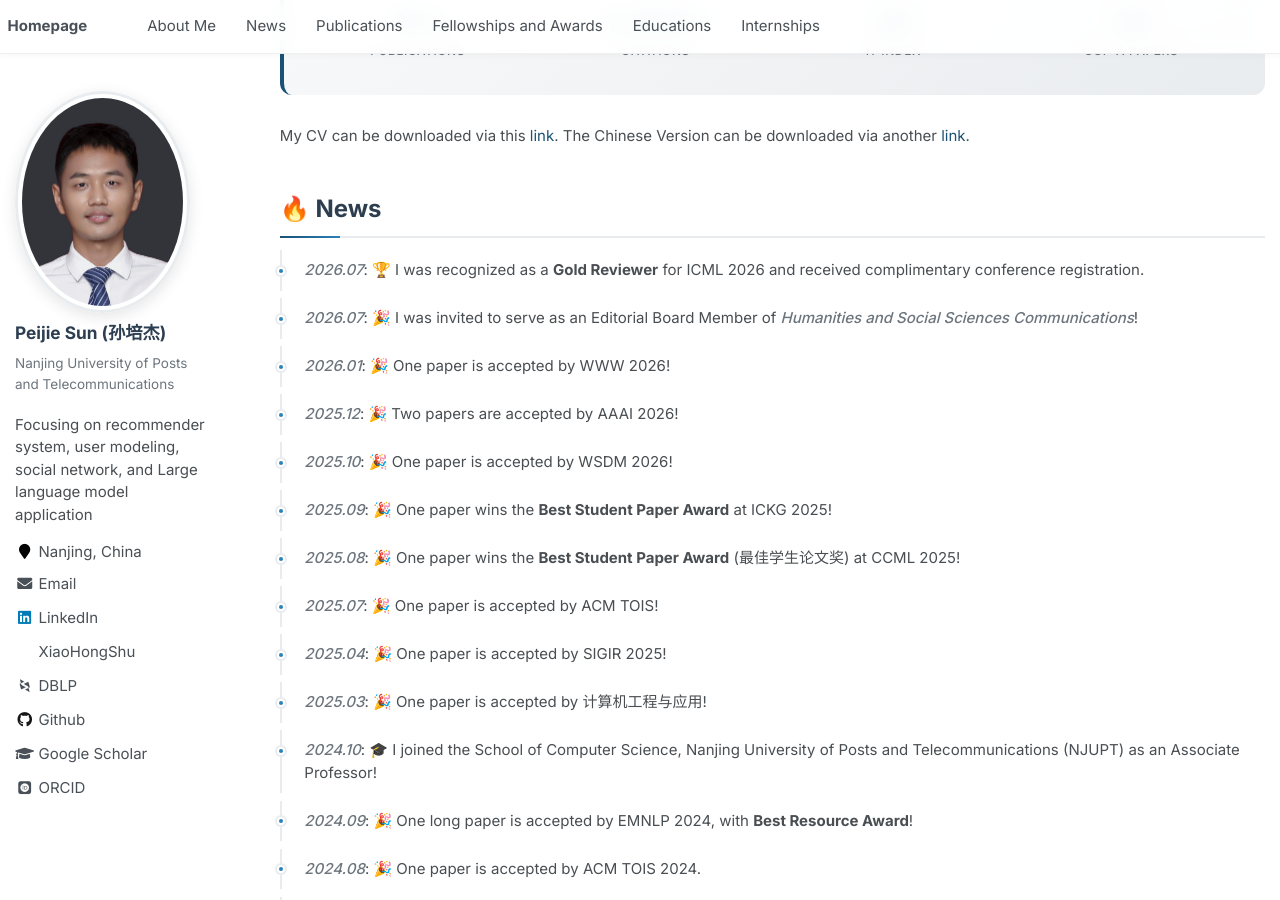
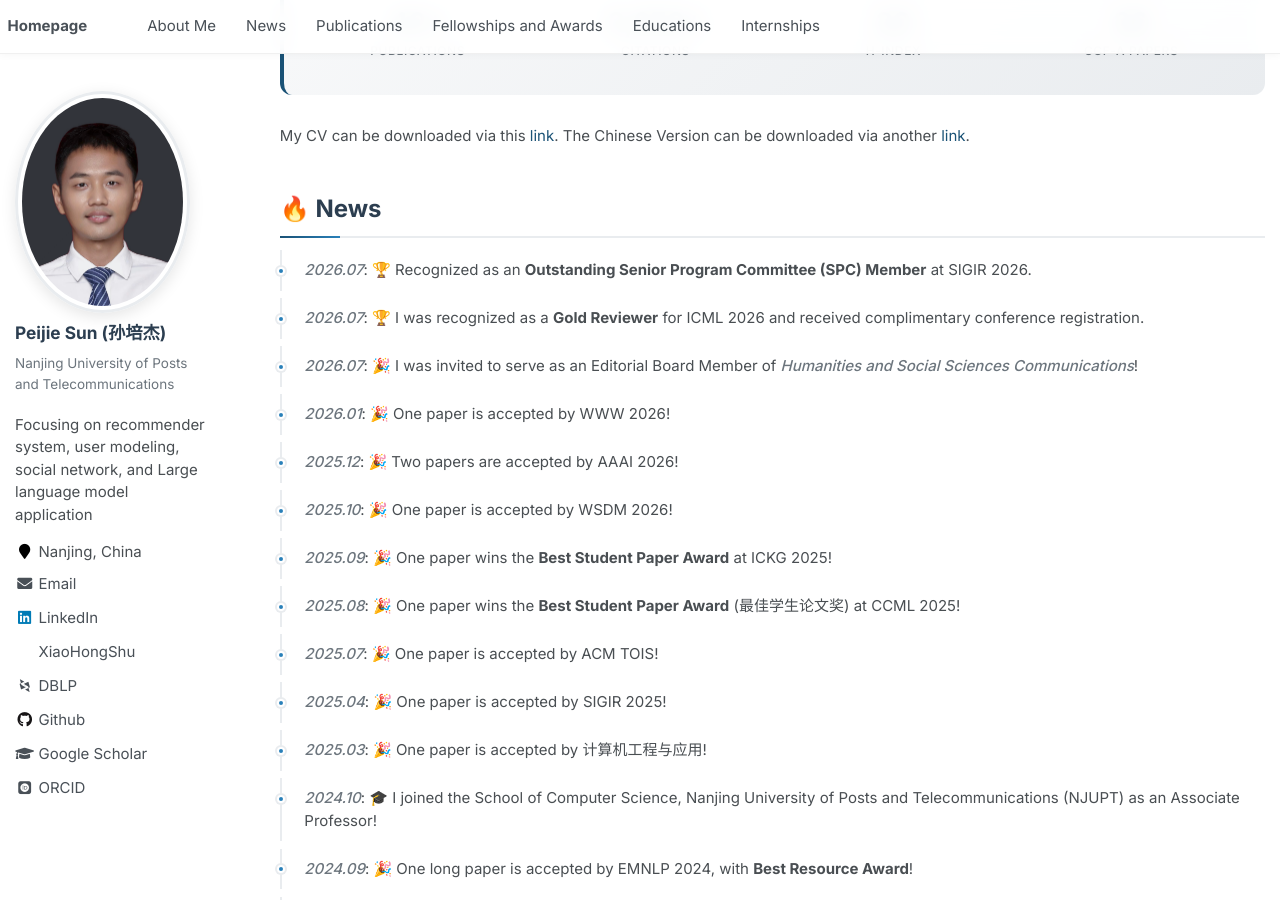
Before and after one commit to PeiJieSun/peijiesun.github.io, a Jekyll site: the page built from _pages/about.md, in a window 1280 px wide and 900 px high, scrolled down 524 px. Built offline with Jekyll 4.4.1, drawn with Linux system fonts in a browser that asks for light colours; some web fonts are replaced; comment, search, counter and statistics services are not loaded; some of the changed text lies outside the part shown.

Commit message:
Add SIGIR 2026 Outstanding SPC recognition
Co-authored-by: Cursor <cursoragent@cursor.com>

```diff
--- a/_pages/includes/honers.md
+++ b/_pages/includes/honers.md
@@ -1,4 +1,5 @@
 # 🎖 Fellowships and Awards
+- *2026.07* **Outstanding Senior Program Committee (SPC) Member**, SIGIR 2026
 - *2026.07* **Gold Reviewer Award**, ICML 2026
 - *2022.07-2024.08* China Postdoctoral Science Foundation Special Funding for the 4th Batch (Pre-Station)
 - *2024.04* Excellent doctoral dissertation of Anhui Province (Top 1%)
--- a/_pages/includes/news.md
+++ b/_pages/includes/news.md
@@ -1,4 +1,5 @@
 # 🔥 News
+- *2026.07*: 🏆 Recognized as an **Outstanding Senior Program Committee (SPC) Member** at SIGIR 2026.
 - *2026.07*: 🏆 I was recognized as a **Gold Reviewer** for ICML 2026 and received complimentary conference registration.
 - *2026.07*: 🎉 I was invited to serve as an Editorial Board Member of *Humanities and Social Sciences Communications*!
 - *2026.01*: 🎉 One paper is accepted by WWW 2026!
```
